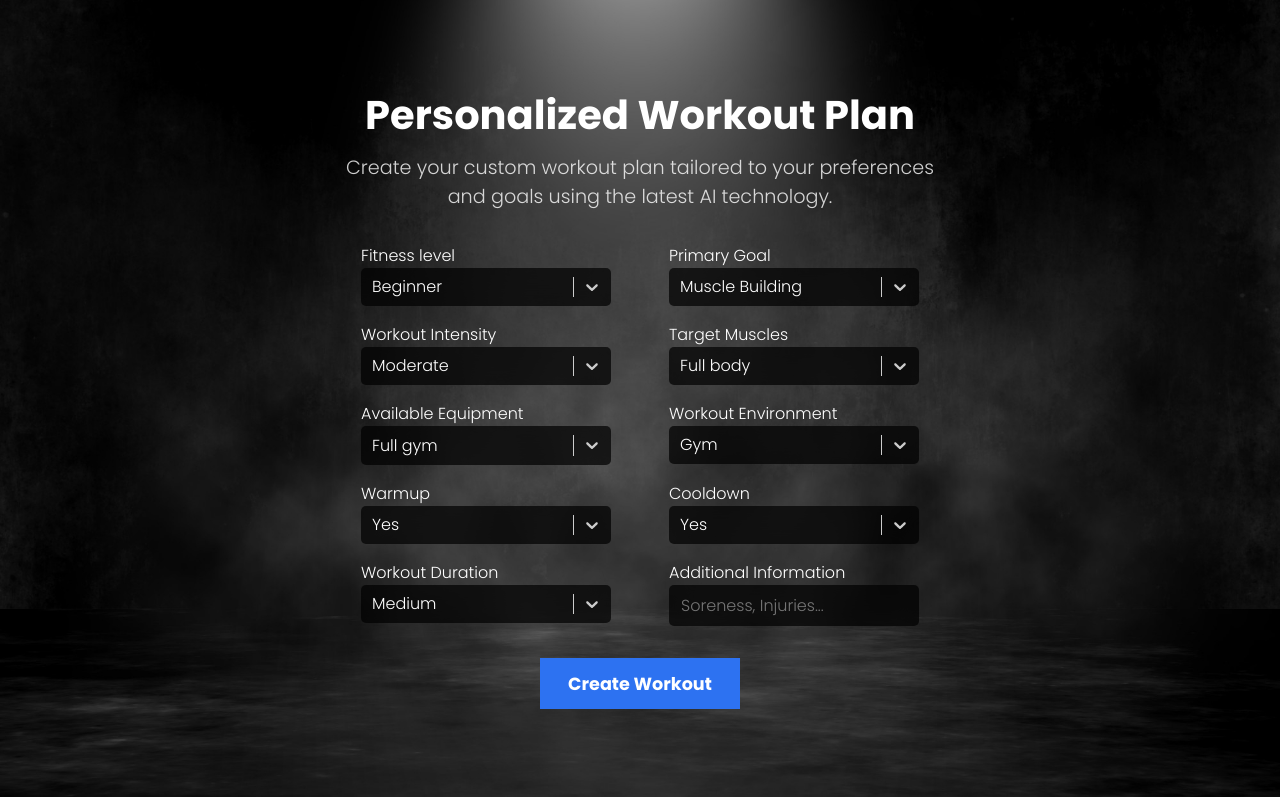
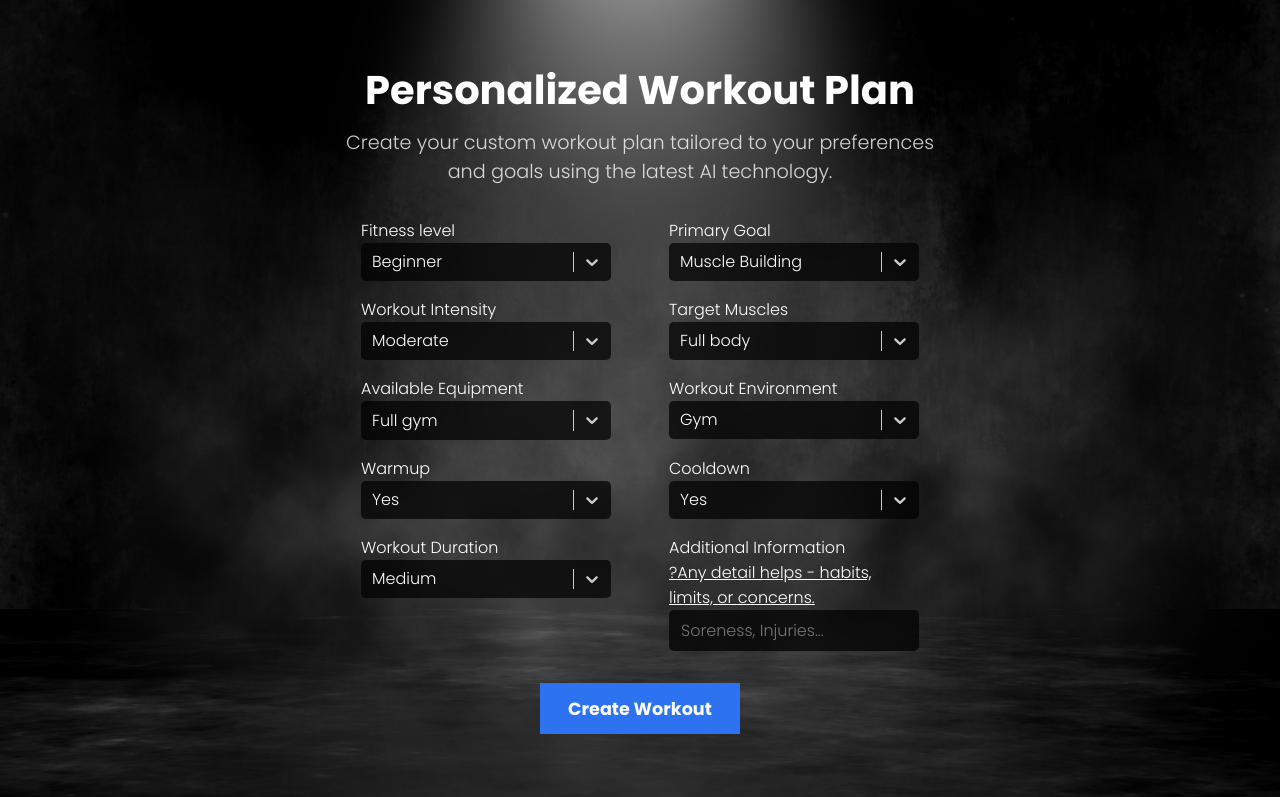
Before and after one commit to HarenIO/myfitnessai, a React (Vite) app: page / in a window 1280 px wide. Shown: the part 803-1600 px from the top of the page. Built offline with nearby package versions, Linux system fonts and the light colour scheme.

Commit message:
add error handling for additional info max length

```diff
--- a/src/client/Pages/WorkoutGenerator.jsx
+++ b/src/client/Pages/WorkoutGenerator.jsx
@@ -7,7 +7,18 @@ import selectStyles from '../config/selectStyles'
 function WorkoutGenerator({ setIsLoading, fetchWorkout, setWorkout, selectedOptions, setSelectedOptions }) {
 
 
+  const [additionalInfoError, setAdditionalInfoError] = React.useState('');
+
+
   const handleClick = async () => {
+    setAdditionalInfoError('');
+
+    if (selectedOptions.additional_information && selectedOptions.additional_information.length > 250) {
+      setAdditionalInfoError('Additional info cannot be more than 250 characters.');
+      setIsLoading(false)
+      return;
+    }
+
     setIsLoading(true)
     const workout = await fetchWorkout(selectedOptions)
     setWorkout(workout)
@@ -169,9 +180,24 @@ function WorkoutGenerator({ setIsLoading, fetchWorkout, setWorkout, selectedOpti
           />
         </div>
         <div className={styles.selectCard}>
-          <label htmlFor='additional_information' className={styles.selectLabel}>Additional Information</label>
-          <input type="text" name="additional_information" placeholder="Soreness, Injuries..." className={styles.additionalInfo} onChange={handleAdditionalChange}/>
+          <label htmlFor='additional_information' className={styles.selectLabel}>
+            Additional Information
+            <div className={styles.tooltip}>
+              <span className={styles.questionMark}>?</span>
+              <span className={styles.tooltipText}>Any detail helps - habits, limits, or concerns.</span>
+            </div>
+          </label>
+          <input
+            type="text"
+            name="additional_information"
+            placeholder="Soreness, Injuries..."
+            className={styles.additionalInfo}
+            onChange={handleAdditionalChange}
+          />
+          {additionalInfoError && <p className={styles.error}>{additionalInfoError}</p>}
         </div>
+
+
       </div>
       <button className={styles.createButton} onClick={handleClick}>Create Workout</button>
     </div >
```
